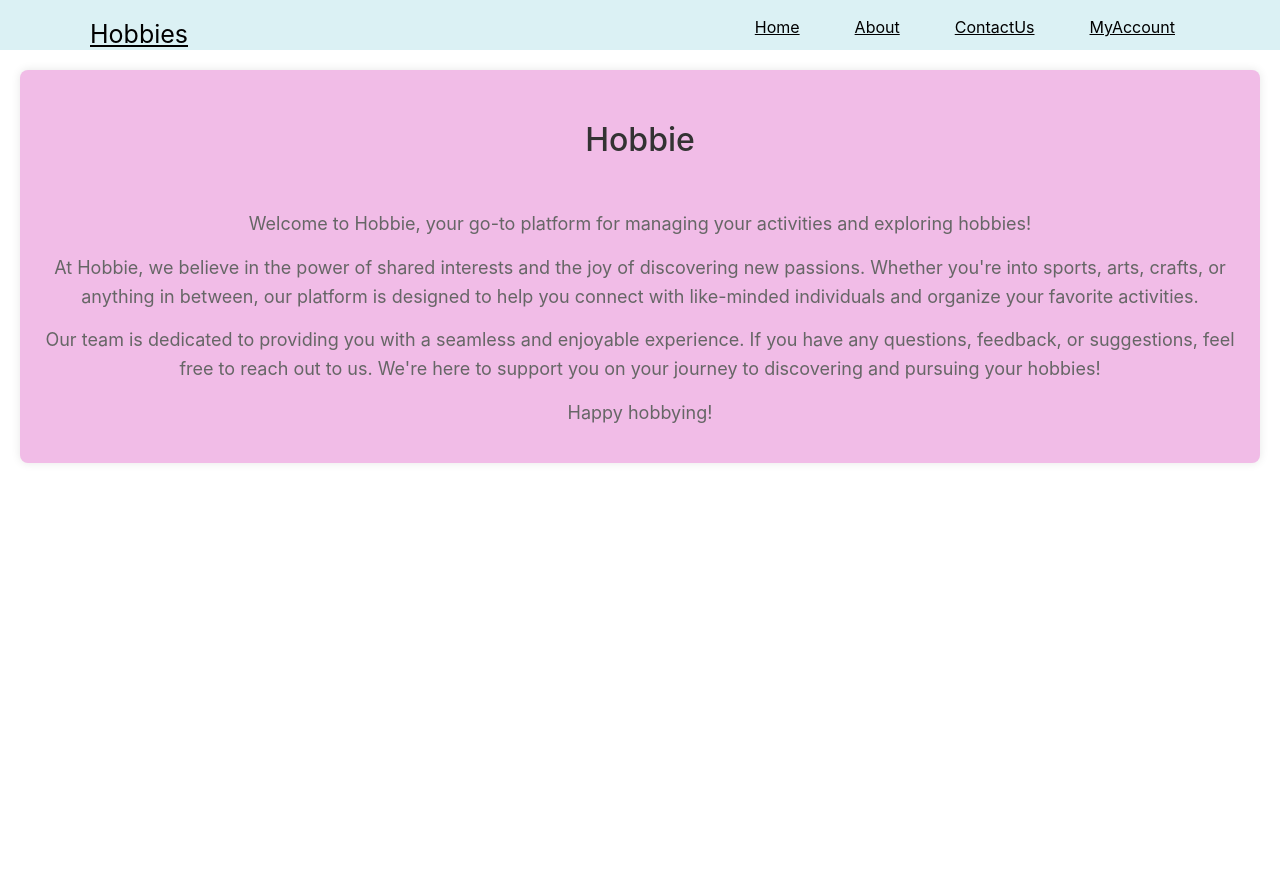
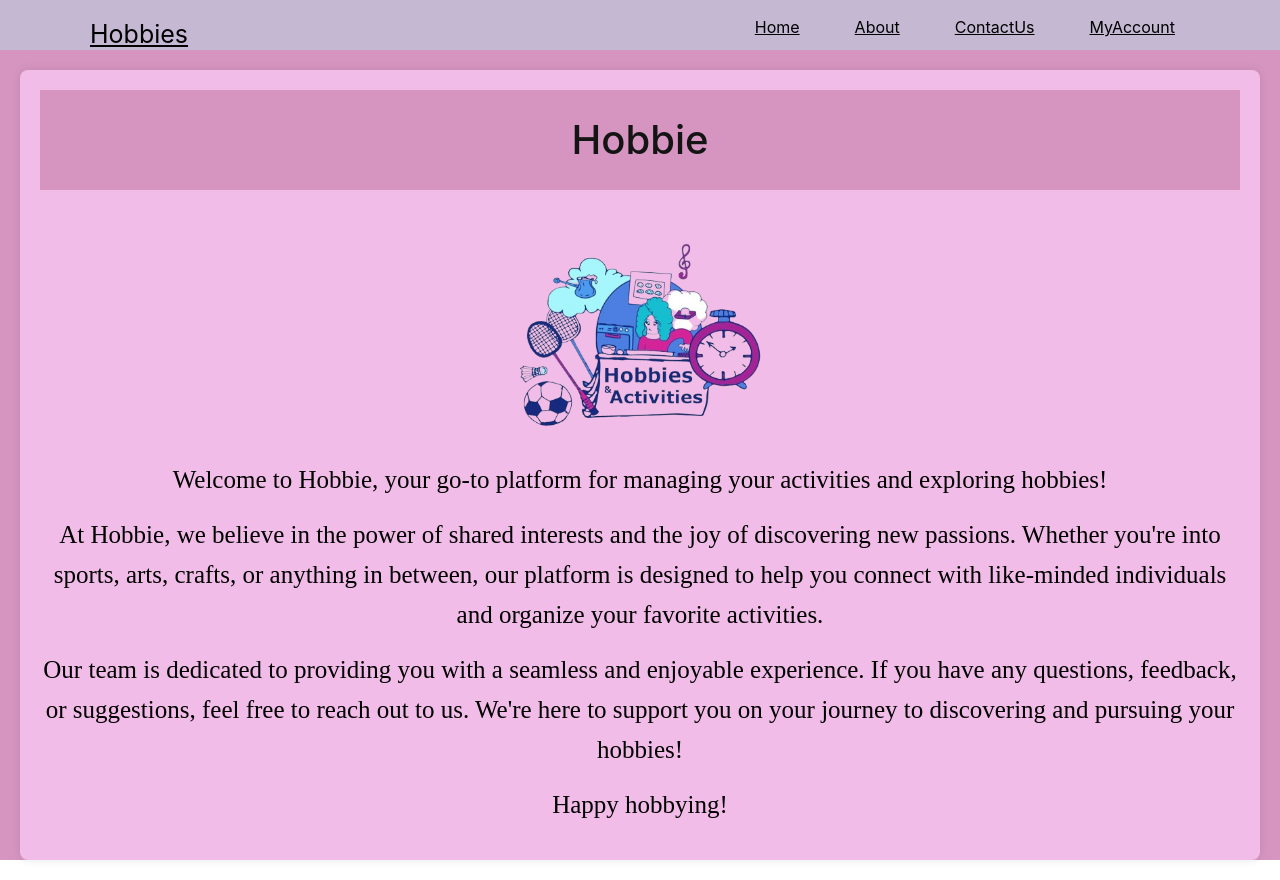
Before and after one commit to jal-1331/FSD, a React (Create React App) app: page /Aboutus in a window 1280 px wide. Before the commit the page ends 800 px from the top, so only its background shows below. Built offline with nearby package versions, Linux system fonts and the light colour scheme.

Commit message:
aboutus inhance

```diff
--- a/src/Components/About/About.css
+++ b/src/Components/About/About.css
@@ -1,3 +1,8 @@
+.about{
+  background-color: #d695c1;
+
+}
+
 .about-us {
     margin: 20px;
     padding: 20px;
@@ -8,18 +13,20 @@
   }
 
   .about-us h2 {
-    font-size: 32px;
-    color: #333;
+    font-size: 40px;
+    color: #141414;
     margin-bottom: 20px;
     display: flex;
+    background-color: #d695c1;
     align-items: center;
     justify-content: center;
     height: 100px; /* Adjust height as needed */
   }
 
   .about-us p {
-    font-size: 18px;
-    color: #666;
+    font-size: 25px;
+    color: #010000;
     line-height: 1.6;
     margin-bottom: 15px;
+    font-family: 'Times New Roman', Times, serif;
   }
--- a/src/Components/About/AboutUs.js
+++ b/src/Components/About/AboutUs.js
@@ -1,16 +1,20 @@
 import React from 'react';
 import './About.css'
 import Head from '../Head/Head';
+import image from './image (2).png'
 
 const AboutUs = () => {
   return (
-    <div>
+    <div className='about'>
     <div>
          <Head />
     </div>
     <div className="about-us">
 
       <h2>Hobbie</h2>
+      <img src={image} height={'250px'}
+          width={'500px'}/>
+
       <p>Welcome to Hobbie, your go-to platform for managing your activities and exploring hobbies!</p>
       <p>At Hobbie, we believe in the power of shared interests and the joy of discovering new passions. Whether you're into sports, arts, crafts, or anything in between, our platform is designed to help you connect with like-minded individuals and organize your favorite activities.</p>
       <p>Our team is dedicated to providing you with a seamless and enjoyable experience. If you have any questions, feedback, or suggestions, feel free to reach out to us. We're here to support you on your journey to discovering and pursuing your hobbies!</p>
--- a/src/Components/EventCard/EventCard.jsx
+++ b/src/Components/EventCard/EventCard.jsx
@@ -38,7 +38,7 @@ const EventCard = ({ event, onItemClick}) => {
 
       </div>
       <div className="info-block">
-      <p>{event.eventDescription}</p>
+      <p className='dis'>{event.eventDescription}</p>
 
       <div className='maker'>
       <div className='organizer'>
--- a/src/Components/Profile/Profile.css
+++ b/src/Components/Profile/Profile.css
@@ -116,10 +116,13 @@
     font-weight: bold;
     color: #333;
 }
-
+.dis{
+  width: 250px;
+}
 .event-description {
     font-size: 1rem;
     color: #666;
+    width: 200px;
 }
 
 .event-date {
--- a/src/Components/Profile/Profile.js
+++ b/src/Components/Profile/Profile.js
@@ -4,6 +4,7 @@ import './Profile.css'; // Import your CSS file
 import UserEvents from '../User_Section/Start';
 import { connect } from 'react-redux';
 import Head from '../Head/Head';
+import logo from './Hobbie logo.jpg'
 // import userLogoo from './userLogo.png';
 
 const mapStateToProps = (state) => {
@@ -19,7 +20,7 @@ const mapStateToProps = (state) => {
 const Profile = ({user}) => {
   const [userOption, setUserOption] = useState(null);
   const navigate = useNavigate();
-  const [userLogo, setUserLogo] = useState(null);
+  const [userLogo, setUserLogo] = useState(logo);
   const [showSettings, setShowSettings] = useState(false);
   const [userdata, setUserData] = useState({
     // your initial state properties
```
Also changed, not shown: src/Components/About/image (2).png (added), src/Components/Profile/Hobbie logo.jpg (added).
